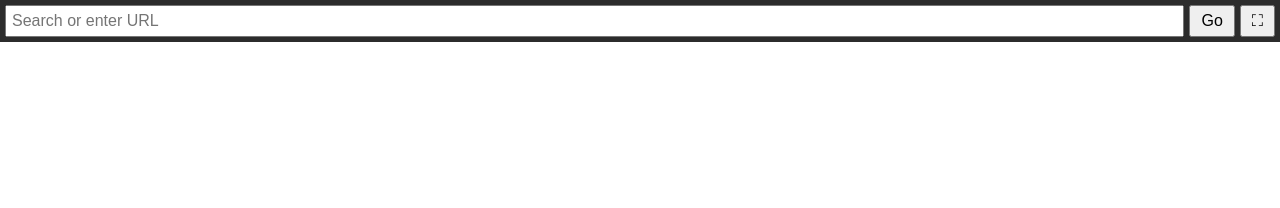
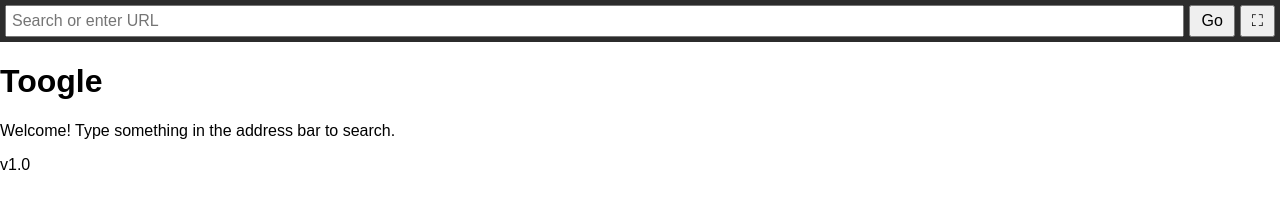
Before and after one commit to AVERAGEGAEL/Toogle, a plain HTML site: page index.html in a window 1280 px wide. Drawn offline with Linux system fonts and the light colour scheme.

Commit message:
Update index.html

```diff
--- a/index.html
+++ b/index.html
@@ -12,9 +12,16 @@
     <button id="go-btn">Go</button>
     <button id="fullscreen-btn">⛶</button>
 </div>
+
 <div id="iframe-container">
-    <iframe id="browser-iframe" src="" frameborder="0"></iframe>
+    <div id="homepage">
+        <h1>Toogle</h1>
+        <p>Welcome! Type something in the address bar to search.</p>
+        <p id="version">v1.0</p>
+    </div>
+    <iframe id="browser-iframe" src="" frameborder="0" style="display:none;"></iframe>
 </div>
+
 <script src="script.js"></script>
 </body>
 </html>
```
